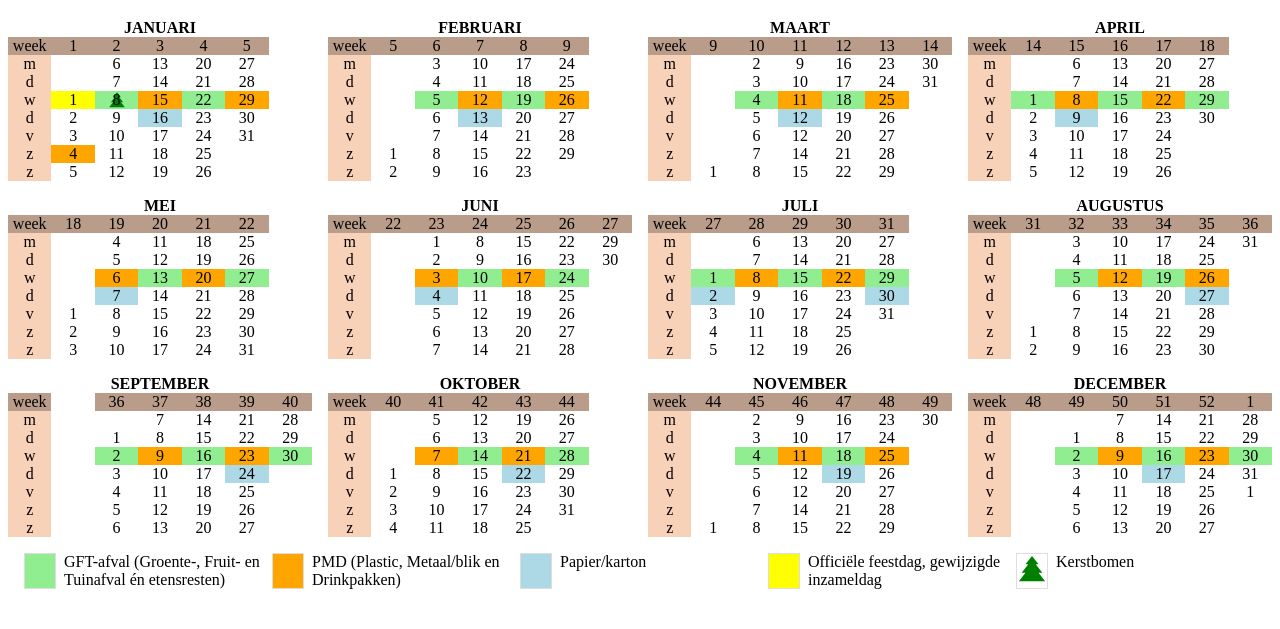
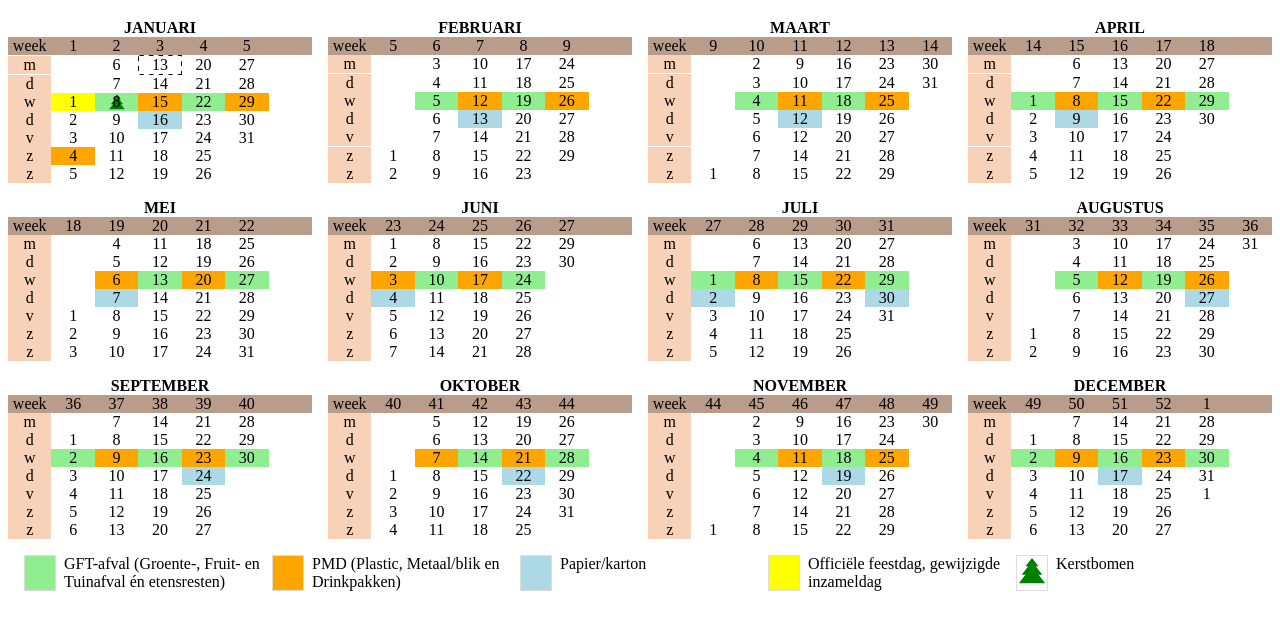
Before and after one commit to airwater4/afvalkalender, a website built with Parcel: page frontend/index.html in a window 1280 px wide. Shown: the part 93-722 px from the top of the page. Built offline with nearby package versions, Linux system fonts and the light colour scheme.

Commit message:
fixed layout and auto scrolling

```diff
--- a/frontend/index.html
+++ b/frontend/index.html
@@ -149,7 +149,7 @@
           <div class="week-number">3</div>
           <div class="week-number">4</div>
           <div class="week-number">5</div>
-          <div class="week-number"></div>
+          <div class="week-number">&nbsp;</div>
           <div class="week-day">m</div>
           <div></div>
           <div>6</div>
@@ -208,7 +208,7 @@
           <div class="week-number">7</div>
           <div class="week-number">8</div>
           <div class="week-number">9</div>
-          <div class="week-number"></div>
+          <div class="week-number">&nbsp;</div>
           <div class="week-day">m</div>
           <div></div>
           <div>3</div>
@@ -326,7 +326,7 @@
           <div class="week-number">16</div>
           <div class="week-number">17</div>
           <div class="week-number">18</div>
-          <div class="week-number"></div>
+          <div class="week-number">&nbsp;</div>
           <div class="week-day">m</div>
           <div></div>
           <div>6</div>
@@ -385,7 +385,7 @@
           <div class="week-number">20</div>
           <div class="week-number">21</div>
           <div class="week-number">22</div>
-          <div class="week-number"></div>
+          <div class="week-number">&nbsp;</div>
           <div class="week-day">m</div>
           <div></div>
           <div>4</div>
@@ -439,60 +439,60 @@
         <div class="month" data-month="06">
           <div class="caption">Juni</div>
           <div class="week">week</div>
-          <div class="week-number">22</div>
           <div class="week-number">23</div>
           <div class="week-number">24</div>
           <div class="week-number">25</div>
           <div class="week-number">26</div>
           <div class="week-number">27</div>
+          <div class="week-number">&nbsp;</div>
           <div class="week-day">m</div>
-          <div></div>
           <div>1</div>
           <div>8</div>
           <div>15</div>
           <div>22</div>
           <div>29</div>
+          <div></div>
           <div class="week-day">d</div>
-          <div></div>
           <div>2</div>
           <div>9</div>
           <div>16</div>
           <div>23</div>
           <div>30</div>
+          <div></div>
           <div class="week-day">w</div>
-          <div></div>
           <div class="pmd">3</div>
           <div class="gft">10</div>
           <div class="pmd">17</div>
           <div class="gft">24</div>
           <div></div>
+          <div></div>
           <div class="week-day">d</div>
-          <div></div>
           <div class="paper">4</div>
           <div>11</div>
           <div>18</div>
           <div>25</div>
           <div></div>
+          <div></div>
           <div class="week-day">v</div>
-          <div></div>
           <div>5</div>
           <div>12</div>
           <div>19</div>
           <div>26</div>
           <div></div>
+          <div></div>
           <div class="week-day">z</div>
-          <div></div>
           <div>6</div>
           <div>13</div>
           <div>20</div>
           <div>27</div>
           <div></div>
+          <div></div>
           <div class="week-day">z</div>
-          <div></div>
           <div>7</div>
           <div>14</div>
           <div>21</div>
           <div>28</div>
+          <div></div>
           <div></div>
         </div>
         <div class="month" data-month="07">
@@ -503,7 +503,7 @@
           <div class="week-number">29</div>
           <div class="week-number">30</div>
           <div class="week-number">31</div>
-          <div class="week-number"></div>
+          <div class="week-number">&nbsp;</div>
           <div class="week-day">m</div>
           <div></div>
           <div>6</div>
@@ -616,60 +616,60 @@
         <div class="month" data-month="09">
           <div class="caption">September</div>
           <div class="week">week</div>
-          <div class="week-number"></div>
           <div class="week-number">36</div>
           <div class="week-number">37</div>
           <div class="week-number">38</div>
           <div class="week-number">39</div>
           <div class="week-number">40</div>
+          <div class="week-number">&nbsp;</div>
           <div class="week-day">m</div>
-          <div></div>
           <div></div>
           <div>7</div>
           <div>14</div>
           <div>21</div>
           <div>28</div>
+          <div></div>
           <div class="week-day">d</div>
-          <div></div>
           <div>1</div>
           <div>8</div>
           <div>15</div>
           <div>22</div>
           <div>29</div>
+          <div></div>
           <div class="week-day">w</div>
-          <div></div>
           <div class="gft">2</div>
           <div class="pmd">9</div>
           <div class="gft">16</div>
           <div class="pmd">23</div>
           <div class="gft">30</div>
+          <div></div>
           <div class="week-day">d</div>
-          <div></div>
           <div>3</div>
           <div>10</div>
           <div>17</div>
           <div class="paper">24</div>
           <div></div>
+          <div></div>
           <div class="week-day">v</div>
-          <div></div>
           <div>4</div>
           <div>11</div>
           <div>18</div>
           <div>25</div>
           <div></div>
+          <div></div>
           <div class="week-day">z</div>
-          <div></div>
           <div>5</div>
           <div>12</div>
           <div>19</div>
           <div>26</div>
           <div></div>
+          <div></div>
           <div class="week-day">z</div>
-          <div></div>
           <div>6</div>
           <div>13</div>
           <div>20</div>
           <div>27</div>
+          <div></div>
           <div></div>
         </div>
         <div class="month" data-month="10">
@@ -680,7 +680,7 @@
           <div class="week-number">42</div>
           <div class="week-number">43</div>
           <div class="week-number">44</div>
-          <div class="week-number"></div>
+          <div class="week-number">&nbsp;</div>
           <div class="week-day">m</div>
           <div></div>
           <div>5</div>
@@ -793,60 +793,60 @@
         <div class="month" data-month="12">
           <div class="caption">December</div>
           <div class="week">week</div>
-          <div class="week-number">48</div>
           <div class="week-number">49</div>
           <div class="week-number">50</div>
           <div class="week-number">51</div>
           <div class="week-number">52</div>
           <div class="week-number">1</div>
+          <div class="week-number">&nbsp;</div>
           <div class="week-day">m</div>
-          <div></div>
           <div></div>
           <div>7</div>
           <div>14</div>
           <div>21</div>
           <div>28</div>
+          <div></div>
           <div class="week-day">d</div>
-          <div></div>
           <div>1</div>
           <div>8</div>
           <div>15</div>
           <div>22</div>
           <div>29</div>
+          <div></div>
           <div class="week-day">w</div>
-          <div></div>
           <div class="gft">2</div>
           <div class="pmd">9</div>
           <div class="gft">16</div>
           <div class="pmd">23</div>
           <div class="gft">30</div>
+          <div></div>
           <div class="week-day">d</div>
-          <div></div>
           <div>3</div>
           <div>10</div>
           <div class="paper">17</div>
           <div>24</div>
           <div>31</div>
+          <div></div>
           <div class="week-day">v</div>
-          <div></div>
           <div>4</div>
           <div>11</div>
           <div>18</div>
           <div>25</div>
           <div>1</div>
+          <div></div>
           <div class="week-day">z</div>
-          <div></div>
           <div>5</div>
           <div>12</div>
           <div>19</div>
           <div>26</div>
           <div></div>
+          <div></div>
           <div class="week-day">z</div>
-          <div></div>
           <div>6</div>
           <div>13</div>
           <div>20</div>
           <div>27</div>
+          <div></div>
           <div></div>
         </div>
       </section>
--- a/frontend/js/main.js
+++ b/frontend/js/main.js
@@ -1,6 +1,7 @@
 const today = new Date();
 const month = today.getMonth() + 1;
-const monthCell = document.querySelector(`[data-month="${month}"]`);
+const monthString = month.toFixed(0).padStart(2, 0);
+const monthCell = document.querySelector(`[data-month="${monthString}"]`);
 
 if (monthCell) {
   for (let cell of monthCell.children) {
```
